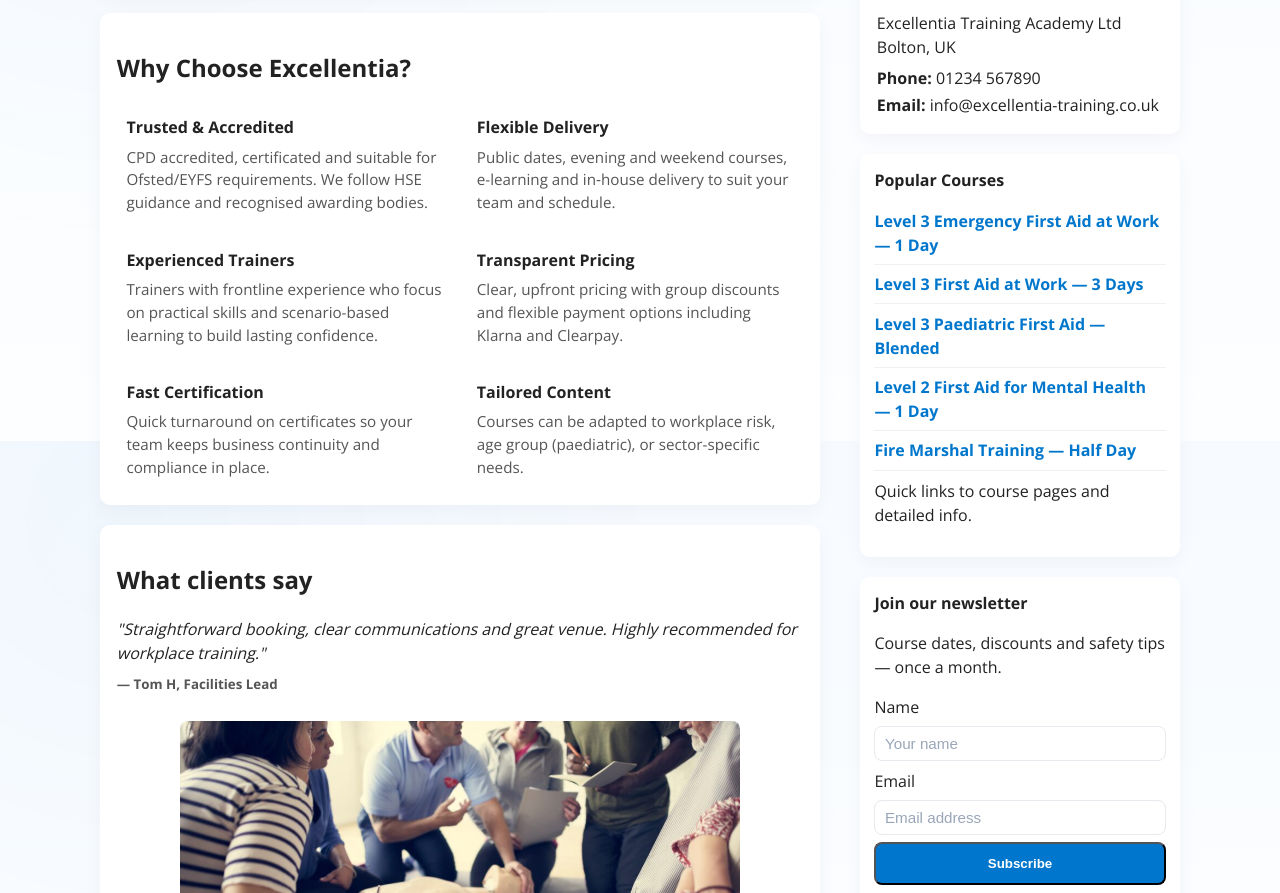
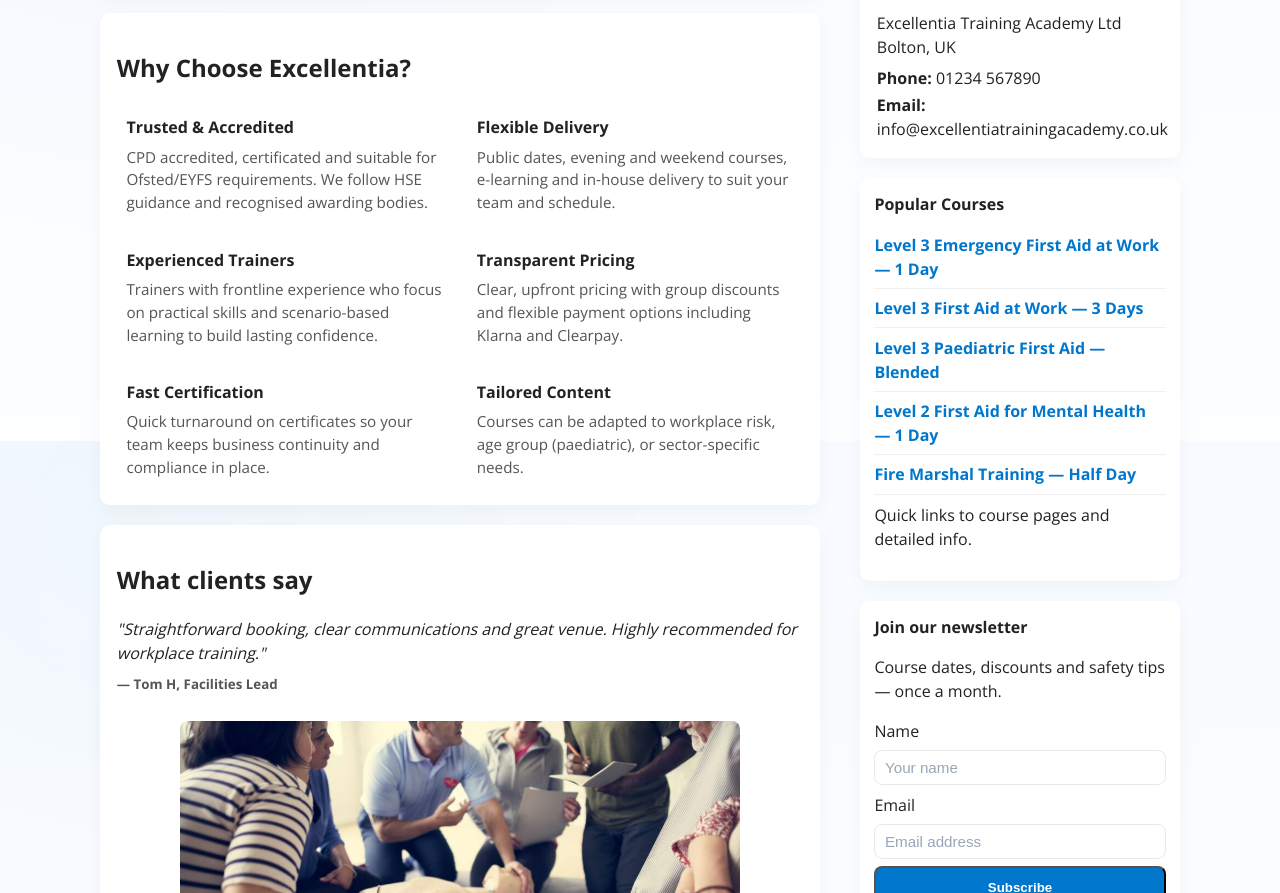
Before and after one commit to cottam19978/first-aid-website, a plain HTML site: page index.html in a window 1280 px wide. Shown: the part 1159-2052 px from the top of the page. Drawn offline with nearby package versions, Linux system fonts and the light colour scheme.

Commit message:
Update index.html

```diff
--- a/index.html
+++ b/index.html
@@ -110,7 +110,7 @@
             <hr style="margin:0.9rem 0; border:none; border-top:1px solid #eee;" />
             <p class="muted small" style="margin:0 0 0.4rem 0;">Excellentia Training Academy Ltd<br />Bolton, UK</p>
             <p style="margin:0.2rem 0 0 0;"><strong>Phone:</strong> 01234 567890</p>
-            <p style="margin:0.2rem 0 0 0;"><strong>Email:</strong> info@excellentia-training.co.uk</p>
+            <p style="margin:0.2rem 0 0 0;"><strong>Email:</strong> info@excellentiatrainingacademy.co.uk</p>
           </div>
 
           <div class="card popular compact-popular" aria-label="Popular courses">
```
